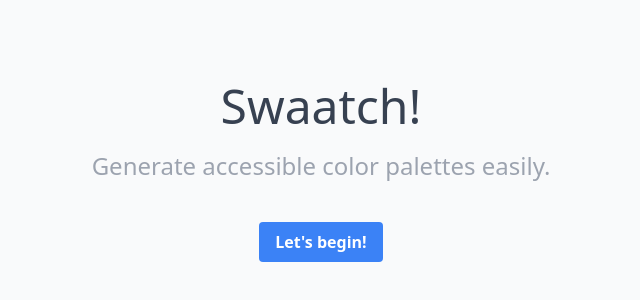
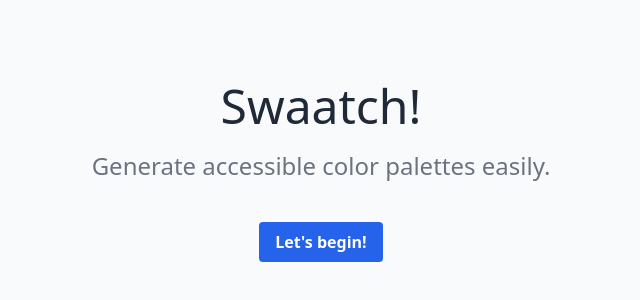
Before and after one commit to codikos/swaatch, a Next.js app: page / in a window 1280 px wide. Shown: the part 208-508 px from the top of the page, without its empty margins (319-959 px from the left). Built offline with nearby package versions, Linux system fonts and the light colour scheme.

Commit message:
fix: accessibility

```diff
--- /dev/null
+++ b/pages/_document.js
@@ -0,0 +1,22 @@
+import Document, { Html, Head, Main, NextScript } from 'next/document';
+
+class MyDocument extends Document {
+  static async getInitialProps(ctx) {
+    const initialProps = await Document.getInitialProps(ctx);
+    return { ...initialProps };
+  }
+
+  render() {
+    return (
+      <Html lang="en">
+        <Head />
+        <body>
+          <Main />
+          <NextScript />
+        </body>
+      </Html>
+    );
+  }
+}
+
+export default MyDocument;
--- a/pages/index.tsx
+++ b/pages/index.tsx
@@ -12,8 +12,8 @@
         />
       </Head>
       <div className="flex flex-col place-content-center h-screen">
-        <h1 className="text-5xl text-center text-gray-700 dark:text-gray-100">Swaatch!</h1>
-        <h2 className="text-2xl mt-5 text-center text-gray-400 dark:text-gray-300">
+        <h1 className="text-5xl text-center text-gray-800 dark:text-gray-100">Swaatch!</h1>
+        <h2 className="text-2xl mt-5 text-center text-gray-500 dark:text-gray-300">
           Generate accessible color palettes easily.
         </h2>
         <div className="flex flex-row place-content-center my-10">
--- a/styles/index.css
+++ b/styles/index.css
@@ -23,7 +23,7 @@
 
 /* Write your own custom component styles here */
 .btn-blue {
-  @apply px-4 py-2 font-bold text-white bg-blue-500 rounded;
+  @apply px-4 py-2 font-bold text-white bg-blue-600 rounded;
 }
 
 .btn-blue[disabled] {
@@ -31,7 +31,7 @@
 }
 
 .btn-blue:focus {
-  @apply outline-none ring-2 ring-blue-500 ring-opacity-50;
+  @apply outline-none ring-2 ring-blue-600 ring-opacity-50;
 }
 
 /* Your own custom utilities */
```
